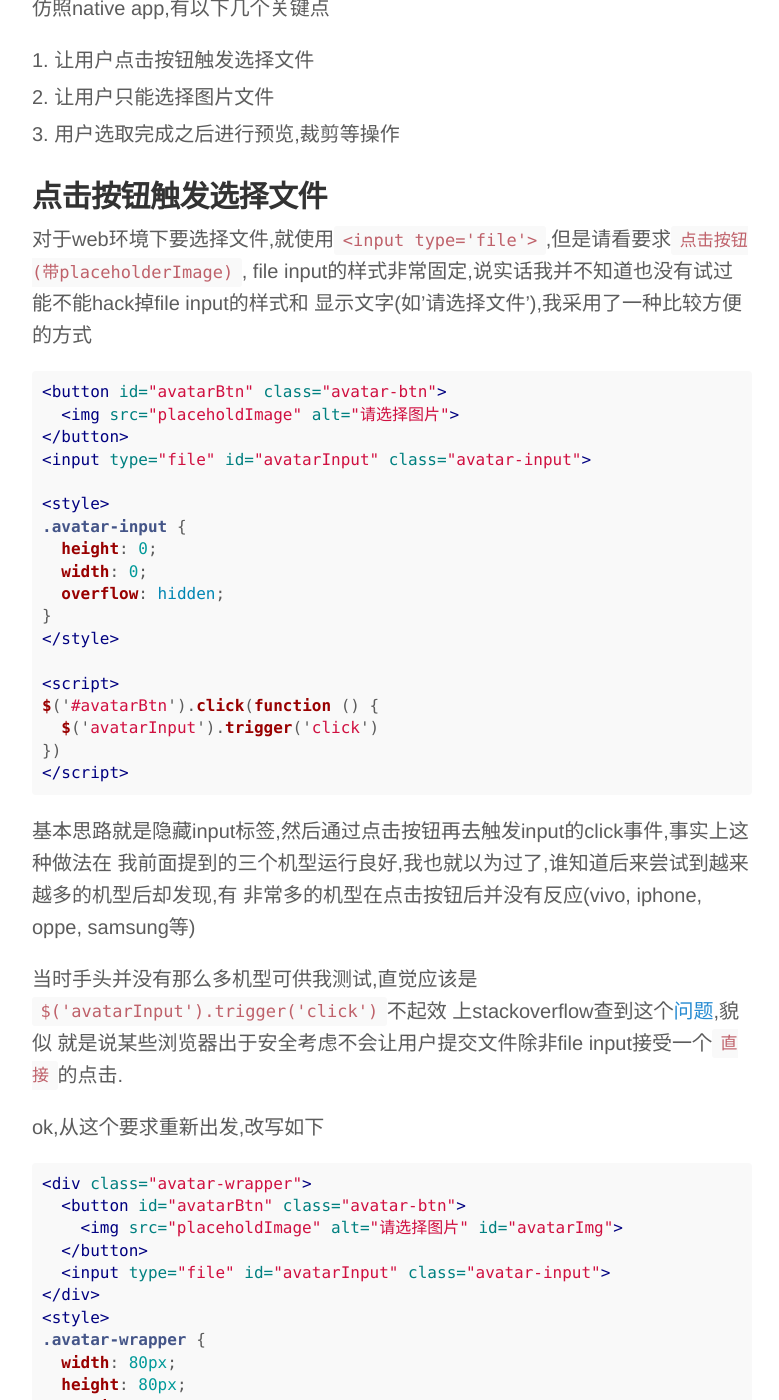
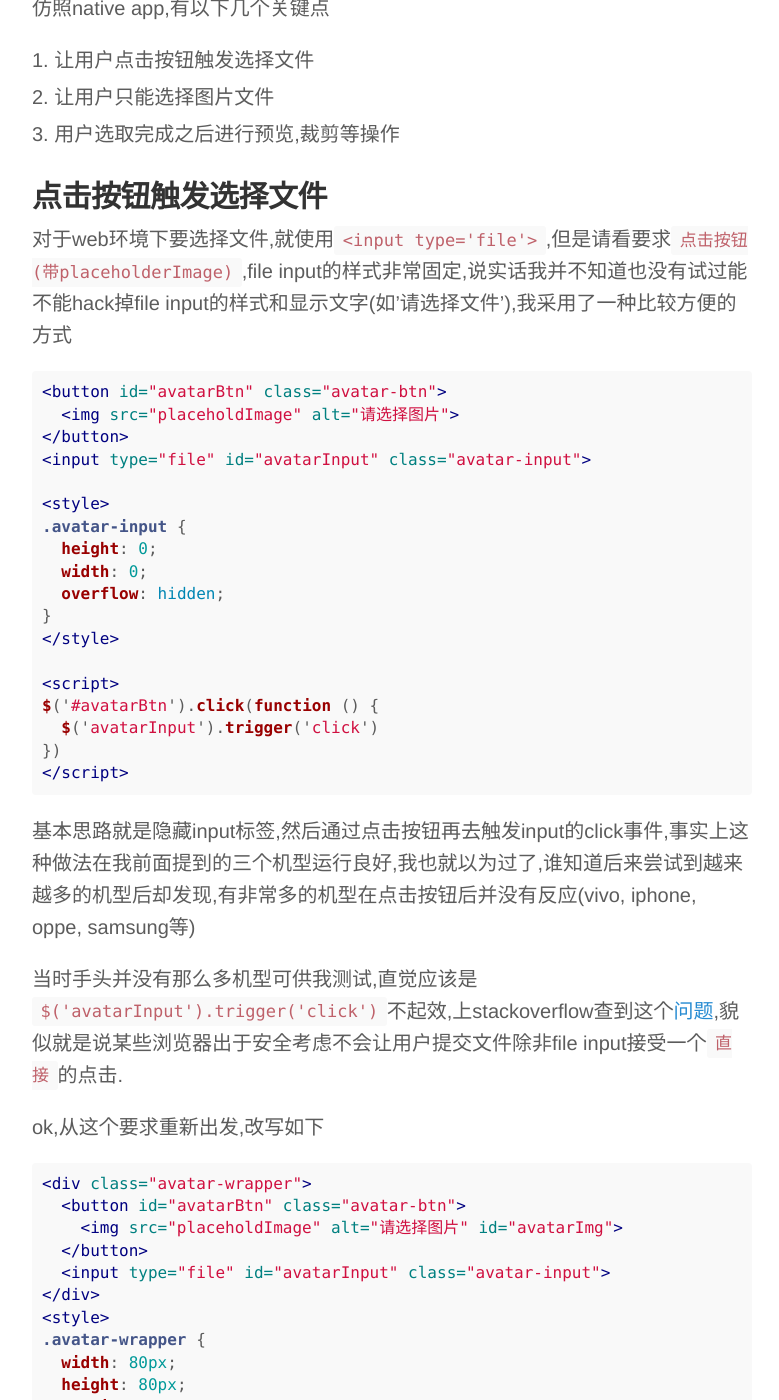
Before and after one commit to funkyLover/blog, a Jekyll site: the page built from _posts/2016-10-11-webapp-ui-like-native.md, in a window 1280 px wide and 1400 px high, scrolled down 866 px. Shown: the whole window, without its empty margins (248-1027 px from the left). Built offline with Jekyll 4.4.1, drawn with Linux system fonts in a browser that asks for light colours; comment, search, counter and statistics services are not loaded; some of the changed text lies outside the part shown.

Commit message:
* 排版

````diff
--- a/_posts/2016-10-11-webapp-ui-like-native.md
+++ b/_posts/2016-10-11-webapp-ui-like-native.md
@@ -35,9 +32,7 @@
 
 ### 点击按钮触发选择文件
 
-对于web环境下要选择文件,就使用`<input type='file'>`,但是请看要求`点击按钮(带placeholderImage)`,
-file input的样式非常固定,说实话我并不知道也没有试过能不能hack掉file input的样式和
-显示文字(如'请选择文件'),我采用了一种比较方便的方式
+对于web环境下要选择文件,就使用`<input type='file'>`,但是请看要求`点击按钮(带placeholderImage)`,file input的样式非常固定,说实话我并不知道也没有试过能不能hack掉file input的样式和显示文字(如'请选择文件'),我采用了一种比较方便的方式
 
 ```html
 <button id="avatarBtn" class="avatar-btn">
@@ -60,13 +55,9 @@
 </script>
 ```
 
-基本思路就是隐藏input标签,然后通过点击按钮再去触发input的click事件,事实上这种做法在
-我前面提到的三个机型运行良好,我也就以为过了,谁知道后来尝试到越来越多的机型后却发现,有
-非常多的机型在点击按钮后并没有反应(vivo, iphone, oppe, samsung等)
+基本思路就是隐藏input标签,然后通过点击按钮再去触发input的click事件,事实上这种做法在我前面提到的三个机型运行良好,我也就以为过了,谁知道后来尝试到越来越多的机型后却发现,有非常多的机型在点击按钮后并没有反应(vivo, iphone, oppe, samsung等)
 
-当时手头并没有那么多机型可供我测试,直觉应该是`$('avatarInput').trigger('click')`不起效
-上stackoverflow查到这个[问题](http://stackoverflow.com/questions/25886480/trigger-click-on-input-file),貌似
-就是说某些浏览器出于安全考虑不会让用户提交文件除非file input接受一个`直接`的点击.
+当时手头并没有那么多机型可供我测试,直觉应该是`$('avatarInput').trigger('click')`不起效,上stackoverflow查到这个[问题](http://stackoverflow.com/questions/25886480/trigger-click-on-input-file),貌似就是说某些浏览器出于安全考虑不会让用户提交文件除非file input接受一个`直接`的点击.
 
 ok,从这个要求重新出发,改写如下
 
@@ -102,8 +93,7 @@
 </style>
 ```
 
-做法就是把input设成透明然后覆盖到button的区域上,这种做法~~暂且还没有出现什么问题~~在oppo手机上出现问题了,
-还不清楚是其安卓版本导致还是oppo的ROM的问题
+做法就是把input设成透明然后覆盖到button的区域上,这种做法~~暂且还没有出现什么问题~~在oppo手机上出现问题了,还不清楚是其安卓版本导致还是oppo的ROM的问题
 
 不过又改了一下,顺利能在oppo上使用
 
@@ -122,9 +112,7 @@
 
 ### 限定文件类型
 
-这其实也是一个难点,好吧,其实也不能算是难点,因为还没开始就放弃了- -,让用户选择某一特定类型的文件,
-不难想到就是input标签的`accept属性`,但是请看[can i use兼容性报告](http://caniuse.com/#search=accept%20attribute%20for%20file%20input),基本安卓阵容是全挂了(我并没有测过实际情况)
-然后ios虽然可用,但是基于两个端行为一致的前提下当时我也并没有采用这个方案(换句话说就是我也没有试过,不知道有没有坑),
+这其实也是一个难点,好吧,其实也不能算是难点,因为还没开始就放弃了- -,让用户选择某一特定类型的文件,不难想到就是input标签的`accept属性`,但是请看[can i use兼容性报告](http://caniuse.com/#search=accept%20attribute%20for%20file%20input),基本安卓阵容是全挂了(我并没有测过实际情况)然后ios虽然可用,但是基于两个端行为一致的前提下当时我也并没有采用这个方案(换句话说就是我也没有试过,不知道有没有坑),
 
 最终我选择的方案的先让用户选择文件,而后对文件类型进行识别然后提示用户的流程,稍有出入但个人觉得还在可接受范围内吧,也可以对ios用户采用`accept属性`,安卓用户则采取这套降级方案
 
````
Also changed, not shown: other parts of _posts/2016-10-11-webapp-ui-like-native.md (+2 -5 lines), _posts/2016-01-05-think-with-gulp-and-webpack.md (+4 -12 lines), _posts/2016-09-09-get-file-type-in-android-moblie-browser.md (+1 -1 lines), _posts/2016-09-09-wechat-config-with-spa.md (+3 -5 lines), .markdownlint.json.
